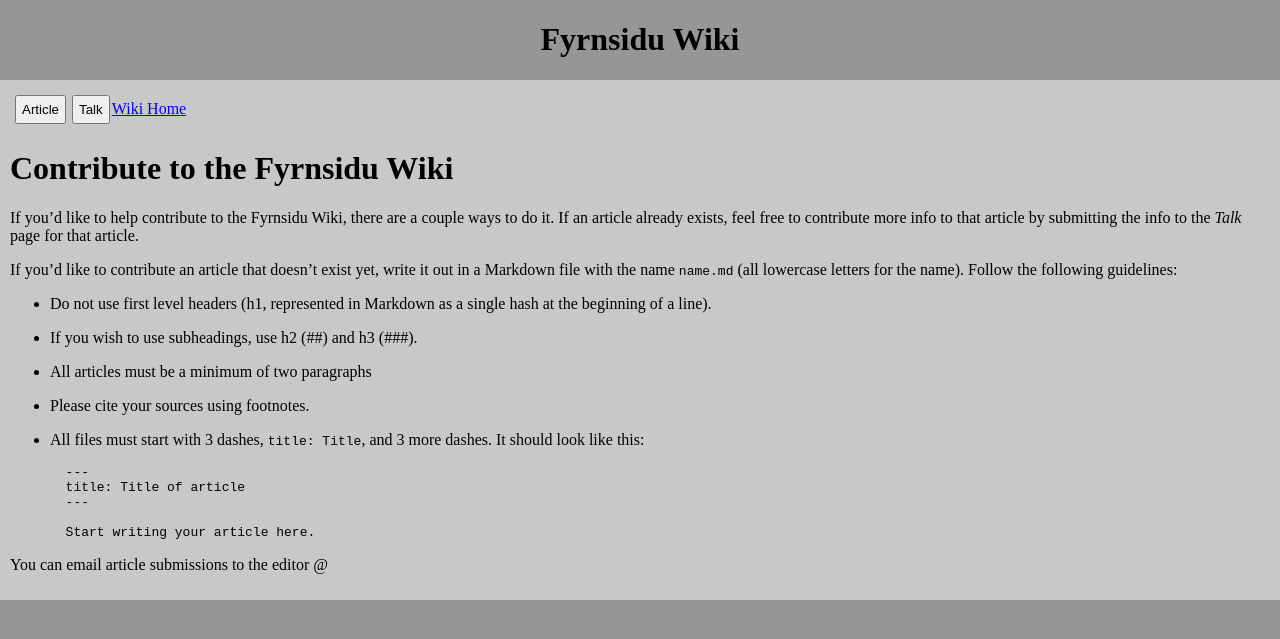
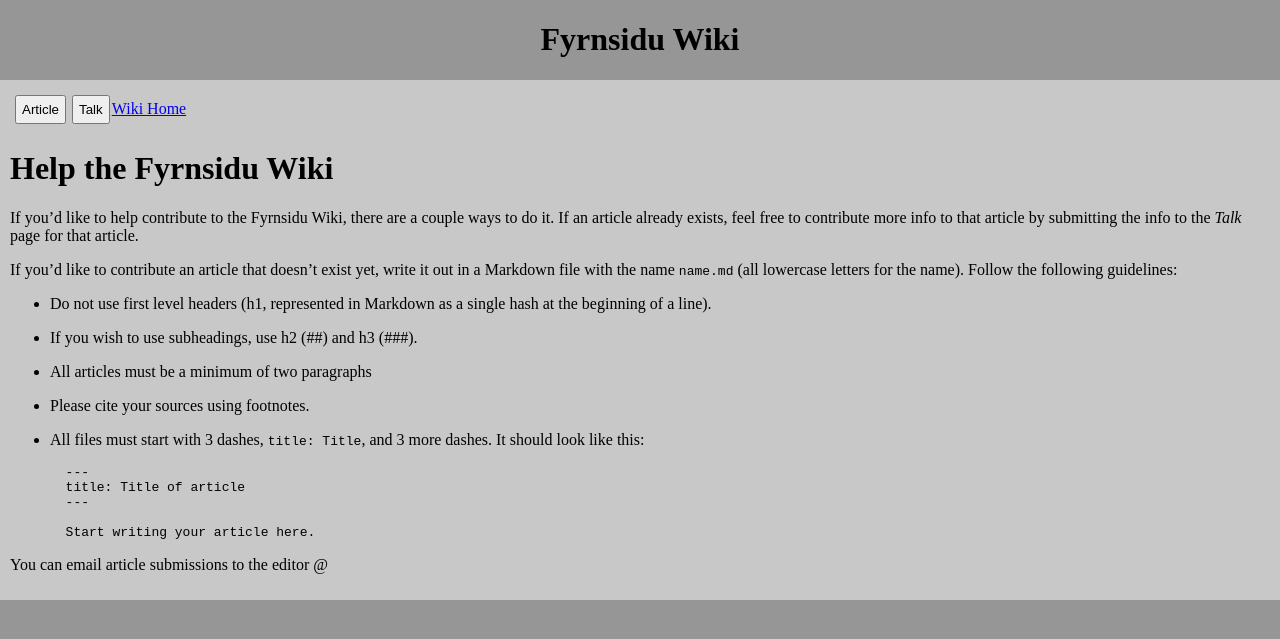
Before and after one commit to byronpendason/byronpendason.github.io, a Jekyll site: the page built from _wiki/contribute.md, in a window 1280 px wide. Shown: the top 639 px of the page. Built offline with Jekyll 4.4.1, drawn with Linux system fonts in a browser that asks for light colours; comment, search, counter and statistics services are not loaded.

Commit message:
Update contribute.md

```diff
--- a/_wiki/contribute.md
+++ b/_wiki/contribute.md
@@ -1,5 +1,5 @@
 ---
-title: Contribute to the Fyrnsidu Wiki
+title: Help the Fyrnsidu Wiki
 ---
 
 If you'd like to help contribute to the Fyrnsidu Wiki,
```
